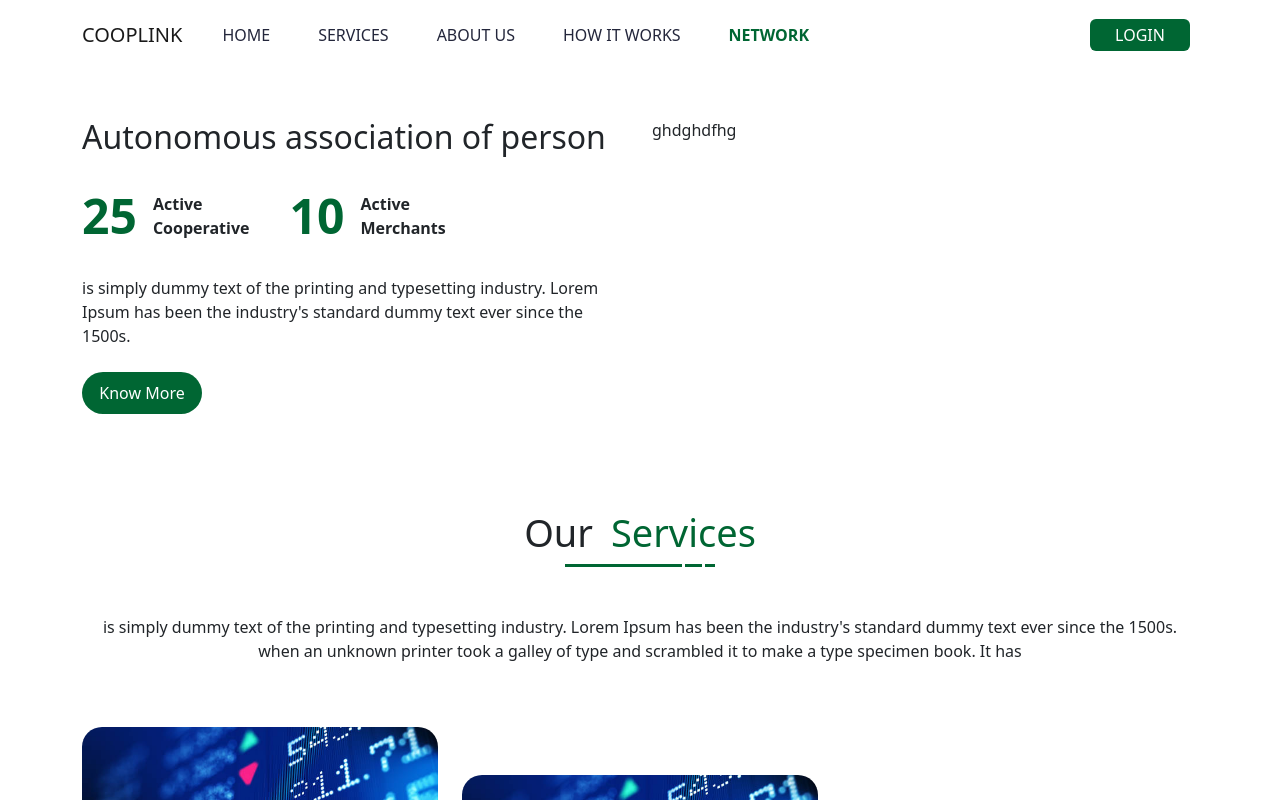
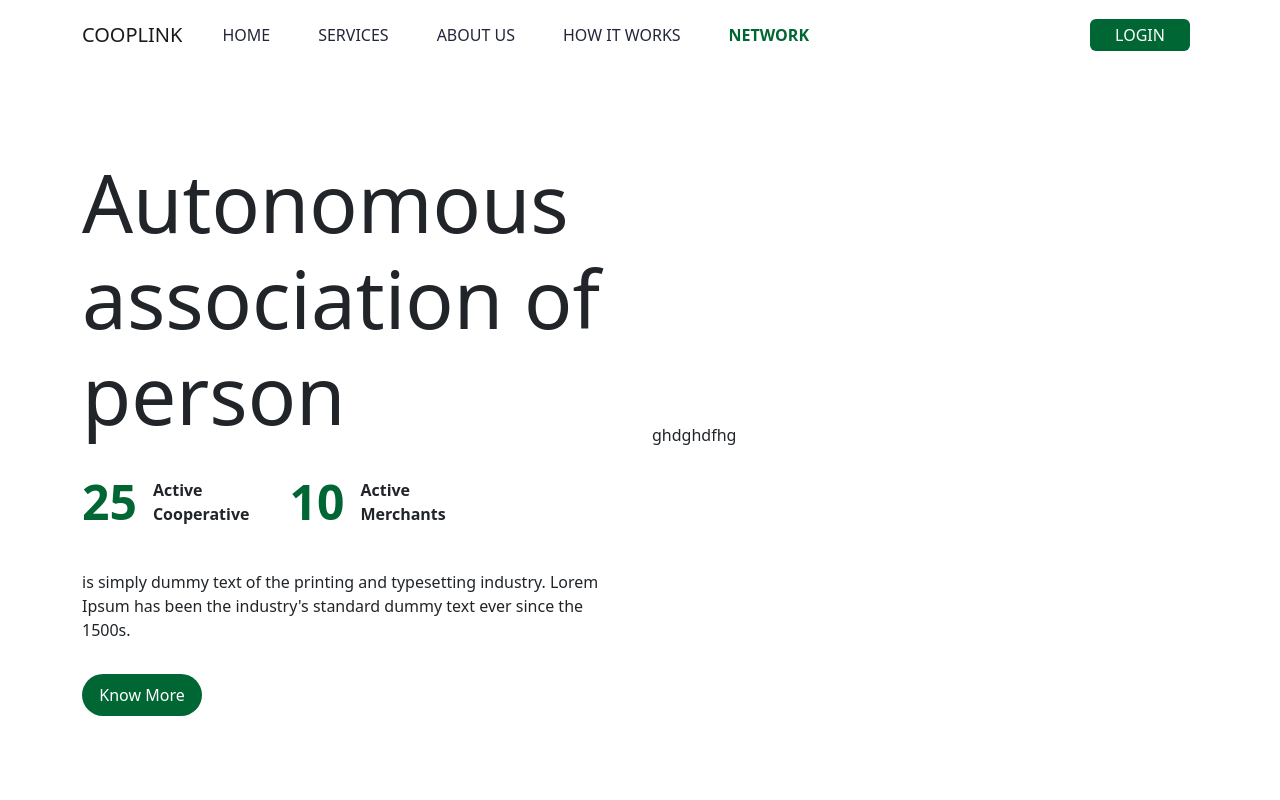
Before and after one commit to exdghub/Cooplink, a React (Create React App) app: page / in a window 1280 px wide. Shown: the top 800 px of the page. Built offline with nearby package versions, Linux system fonts and the light colour scheme.

Commit message:
100vh in landing

```diff
--- a/src/app/core/pages/landing/components/home/home.component.tsx
+++ b/src/app/core/pages/landing/components/home/home.component.tsx
@@ -1,15 +1,15 @@
 import React from "react";
 import CoopButton from "shared/components/form/button/button.component";
 import styles from "./home.module.scss";
-import dash from "../../../assets/images/Dashboard.svg";
+
 
 export default function Home() {
   return (
     <>
-      <div className={`row py-5 ${styles["home-wrapper"]}`}>
+      <div className={`row py-5 ${styles["home__wrapper"]}`}>
         <div className={`col-md-12 col-lg-6`}>
-          <h2>Autonomous association of person</h2>
-          <div className={`d-flex pt-3`}>
+          <h2 className={styles["main__heading"]}>Autonomous association of person</h2>
+          <div className={`d-flex py-3`}>
             <div className={`d-flex align-items-center`}>
               <span className={`sub-header color-primary fw-600`}>25</span>
               <span className={`px-3 primary-text fw-600`}>
@@ -23,12 +23,12 @@ export default function Home() {
               </span>
             </div>
           </div>
-          <p className={`mt-4 primary-text`}>
+          <p className={`py-3 primary-text`}>
             is simply dummy text of the printing and typesetting industry. Lorem
             Ipsum has been the industry's standard dummy text ever since the
             1500s.
           </p>
-          <CoopButton className={`mt-2 button-main`} btnName="Know More" />
+          <CoopButton className={`button-main`} btnName="Know More" />
         </div>
         <div className={`col-6`}>ghdghdfhg</div>
       </div>
--- a/src/app/core/pages/landing/components/home/home.module.scss
+++ b/src/app/core/pages/landing/components/home/home.module.scss
@@ -1,3 +1,10 @@
-.home-wrapper {
+.home__wrapper {
   margin-top: 70px !important;
+  height: calc(100vh - 70px);
+  justify-content: center;
+  align-items: center;
+  .main__heading {
+    font-size: 5rem;
+    font-weight: 400;
+  }
 }
```
